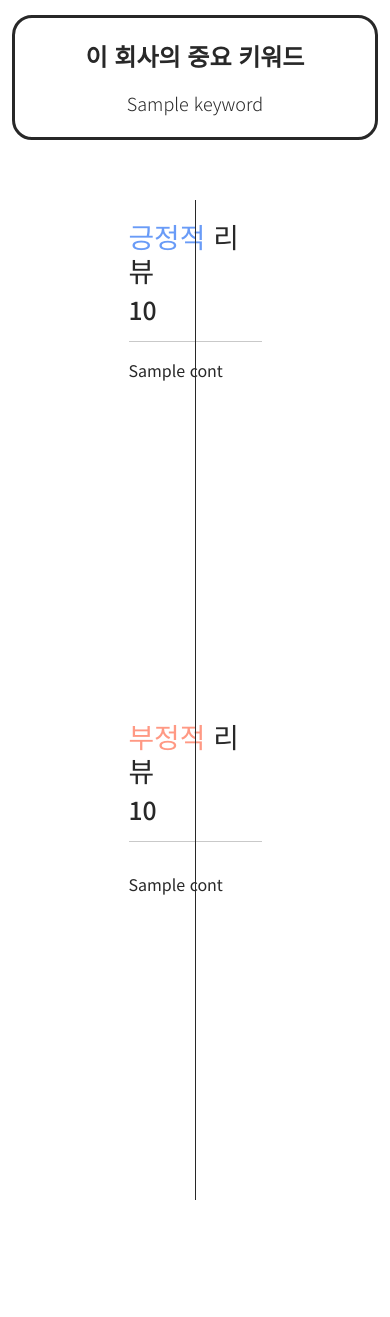
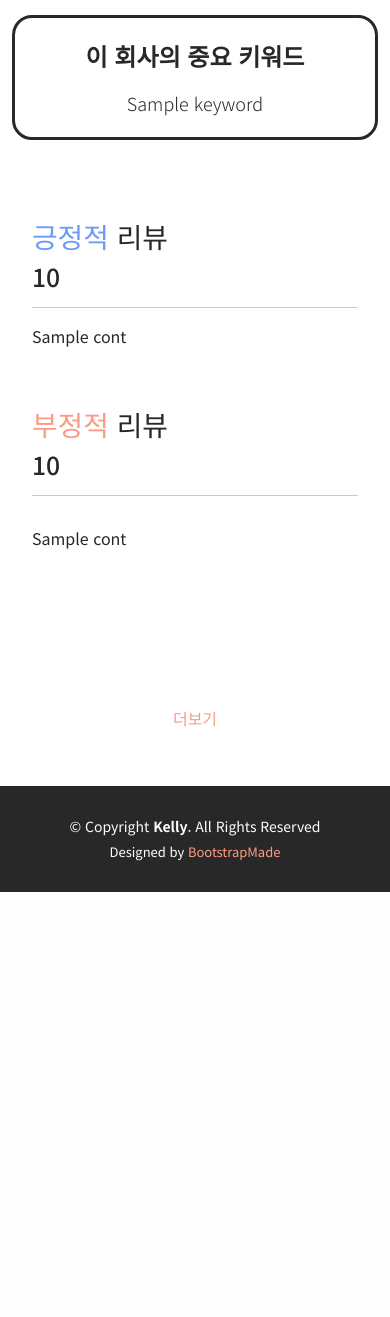
Before and after one commit to parking-place/EZPZ_Project, a Django app: template web/template/review/review.html in a window 390 px wide; the page is wider, and only the part inside the window is pictured. Shown: the part 864-2181 px from the top of that part. After the commit the page ends 1756 px from the top of that part, so only its background shows below. Run offline with Django 4.2, Linux system fonts and the light colour scheme; the template is opened without the code that fills it: most values are stand-ins (such as "Sample title", 1, 10 or a date in 2020); parts of the project's set-up code (start-up, migrations or seed data) failed here and were passed over; some libraries are stand-ins or nearby versions.

Commit message:
23.09.13 3rd debugging : FE (review page)

```diff
--- a/web/static/css/review/review.css
+++ b/web/static/css/review/review.css
@@ -140,15 +140,13 @@ ul li {
 .review_subtitle h2{
     font-weight: 400 !important;
 }
-/* review contents */
+/* review contents & center vertical line */
 .review_cont{
     width: calc(50% - 10px);
     height: 500px;
     overflow: hidden;
     padding: 20px;
 }
-
-/* reviews_center_line */
 .vertical_rule {
     position: absolute;
     top: 0;
@@ -157,6 +155,16 @@ ul li {
     width: 1px;
     background-color: #282828;
 }
+@media screen and (max-width: 768px) {
+    .review_cont {
+        width: 100%;
+        height: auto;
+    }
+    .vertical_rule{
+        display: none;
+    }
+}
+
 /* 더보기 box */
 #details_box{
     background-color: white;
--- a/web/static/js/review/review.js
+++ b/web/static/js/review/review.js
@@ -30,7 +30,7 @@ function draw_chart(cols, rate){
         type: 'line'
         , data: data
         , options: {
-            responsive: false
+            responsive: true
             , plugins: {
                 legend: { display: false }
                 , title: {
@@ -50,7 +50,16 @@ function draw_chart(cols, rate){
         , plugins: [hoverValue]
     };
     const el = document.getElementById('review_chart'); // 차트 들어갈 element
-    const pieChart = new Chart(el, config); // draw
+    const line_graph = new Chart(el, config); // draw
+}
+
+function chart_resize(){
+    if(window.innerWidth <= 768){
+        width = $('#reivew_cont').css('width');
+    }else{
+        width = innerWidth / 2;
+    }
+    $('#chart_container').css('width', width);
 }
 
 /*  ========================================
--- a/web/template/review/review.html
+++ b/web/template/review/review.html
@@ -10,6 +10,11 @@
 
 <script src="{% static 'js/review/review.js' %}"></script>
 <link href="{% static 'css/review/review.css' %}" rel="stylesheet">
+<style>
+#chart_container{
+    width: 30%;
+}
+</style>
 
 <!-- sub_detail_menu -->
 <div class="sub-menu">
@@ -30,9 +35,12 @@
         <!-- Chart Section -->
         {% if stat_details %}
         <div class="review_chart_cont">
-            <div style="width: 40%">
+            <!--
+                <div style="width: 40%">
+            -->
+            <div id="chart_container">
                 <!-- line graph : keyword & rates -->
-                <canvas id="review_chart" width="600"></canvas>
+                <canvas id="review_chart"></canvas>
             </div>
             <!-- word cloud : keyword -->
             <div id="review_word_cloud"></div>
@@ -120,7 +128,14 @@ draw_chart(time_cols, time_rate);
 anychart.onDocumentReady(function () {
     var data = {{stat_details.word_cloud | safe}};
     draw_word_cloud(data);
+    chart_resize();
+
+    // 이벤트
+    $(window).resize(function(){
+        chart_resize();
+    });
 });
+
 </script>
 {% endif %}
 {% endblock %}
```
